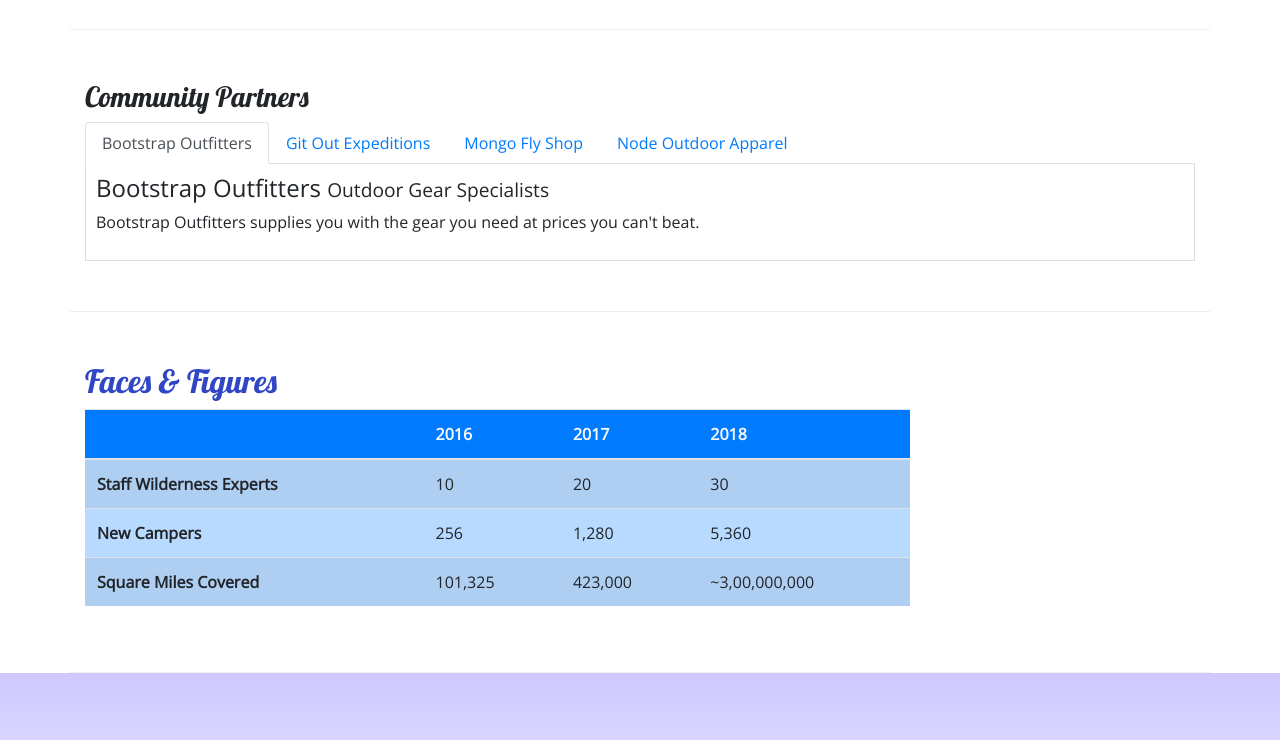
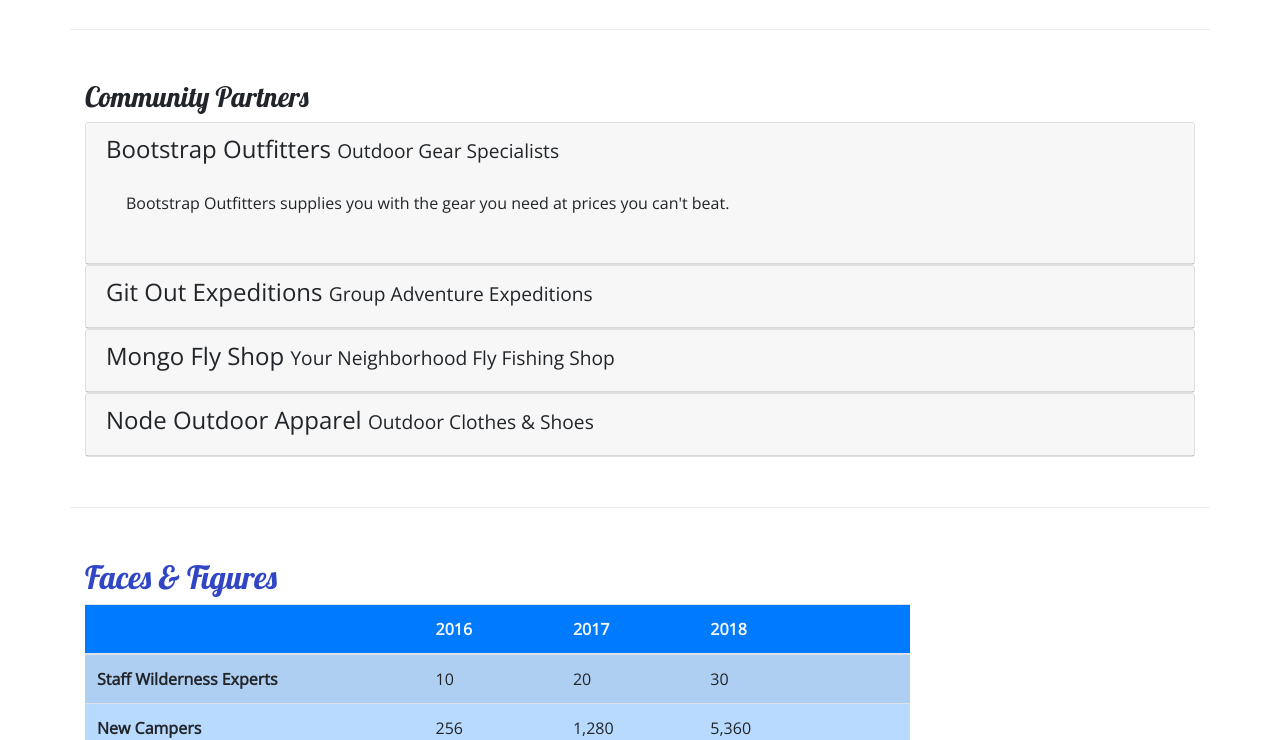
Before and after one commit to FabriceTchekou/nucamp-site, a website: page aboutus.html in a window 1280 px wide. Shown: the part 900-1640 px from the top of the page. Drawn offline with nearby package versions, Linux system fonts and the light colour scheme.

Commit message:
Accordion

```diff
--- a/aboutus.html
+++ b/aboutus.html
@@ -110,32 +110,77 @@
         <div class="row row-content">
             <div class="col">
                 <h3>Community Partners</h3>
-                <ul class="nav nav-tabs">
-                    <li class="nav-item"><a class="nav-link active" href="#bootstrap" role="tab" data-toggle="tab">Bootstrap Outfitters</a></li>
-                    <li class="nav-item"><a class="nav-link" href="#git" role="tab" data-toggle="tab">Git Out Expeditions</a></li>
-                    <li class="nav-item"><a class="nav-link" href="#mongo" role="tab" data-toggle="tab">Mongo Fly Shop</a></li>
-                    <li class="nav-item"><a class="nav-link" href="#node" role="tab" data-toggle="tab">Node Outdoor Apparel</a></li>
-                </ul>
-                <div class="tab-content">
-                    <div role="tabpanel" class="tab-pane fade show active" id="bootstrap">
-                        <h4>Bootstrap Outfitters <small>Outdoor Gear Specialists</small></h4>
-                        <p class="d-none d-sm-block">Bootstrap Outfitters supplies you with the gear you need at prices you
-                            can't beat.</p>
+                <div id="accordion">
+                    <div class="card">
+                        <div role="tab" class="card-header">
+                            <h4>
+                                <a data-toggle="collapse" data-target="#bootstrap">
+                                    Bootstrap Outfitters <small>Outdoor Gear Specialists</small>
+                                </a>
+                            </h4>
+                            <div class="collapse show" id="bootstrap" data-parent="#accordion">
+                                <div class="card-body">
+                                    <p class="d-none d-sm-block">Bootstrap Outfitters supplies you with the gear you
+                                        need at
+                                        prices
+                                        you
+                                        can't beat.</p>
+                                </div>
+                            </div>
+                        </div>
                     </div>
-                    <div role="tabpanel" class="tab-pane fade show" id="git">
-                        <h4>Git Out Expeditions <small>Group Adventure Expeditions</small></h4>
-                        <p class="d-none d-sm-block">Join Git Out Expeditions to explore new horizons with a group of other
-                            adventurers!</p>
+                    <div class="card">
+                        <div role="tab" class="card-header">
+                            <h4>
+                                <a class="collapsed" data-toggle="collapse" data-target="#git">
+                                    Git Out Expeditions <small>Group Adventure Expeditions</small>
+                                </a>
+                            </h4>
+                            <div class="collapse " id="git" data-parent="#accordion">
+                                <div class="card-body">
+                                    <p class="d-none d-sm-block">Join Git Out Expeditions to explore new horizons with a
+                                        group
+                                        of other
+                                        adventurers!</p>
+                                </div>
+                            </div>
+                        </div>
                     </div>
-                    <div role="tabpanel" class="tab-pane fade show" id="mongo">
-                        <h4>Mongo Fly Shop <small>Your Neighborhood Fly Fishing Shop</small></h4>
-                        <p class="d-none d-sm-block">Need a new fishing pole, a tacklebox, or flies of all kinds? Stop by Mongo
-                            Fly Shop.</p>
+                    <div class="card">
+                        <div role="tab" class="card-header">
+                            <h4>
+                                <a class="collapsed" data-toggle="collapse" data-target="#mondo">
+                                    Mongo Fly Shop <small>Your Neighborhood Fly Fishing Shop</small>
+                                </a>
+                            </h4>
+                            <div class="collapse" id="mondo" data-parent="#accordion">
+                                <div class="card-body">
+                                    <p class="d-none d-sm-block">Need a new fishing pole, a tacklebox, or flies of all
+                                        kinds?
+                                        Stop by Mongo
+                                        Fly Shop.</p>
+                                </div>
+                            </div>
+                        </div>
                     </div>
-                    <div role="tabpanel" class="tab-pane fade show" id="node">
-                        <h4>Node Outdoor Apparel <small>Outdoor Clothes & Shoes</small></h4>
-                        <p class="d-none d-sm-block">From polar fleeces to swimsuits, hiking boots to waders, a visit to Node
-                            will be sure to get you covered.</p>
+                    <div class="card">
+                        <div role="tab" class="card-header">
+                            <div>
+                                <h4>
+                                    <a class="collapsed" data-toggle="collapse" data-target="#node">
+                                        Node Outdoor Apparel <small>Outdoor Clothes & Shoes</small>
+                                    </a>
+                            </div>
+                            </h4>
+                            <div class="collapse" id="node" data-parent="#accordion">
+                                <div class="card-body">
+                                    <p class="d-none d-sm-block">From polar fleeces to swimsuits, hiking boots to
+                                        waders, a
+                                        visit to Node
+                                        will be sure to get you covered.</p>
+                                </div>
+                            </div>
+                        </div>
                     </div>
                 </div>
             </div>
--- a/css/styles.css
+++ b/css/styles.css
@@ -35,9 +35,3 @@
 .navbar-dark {
     background-color: #901dab;
 }
-
-.tab-content {
-    border: 1px solid #ddd;
-    border-top: none;
-    padding: 10px;
-}
```
